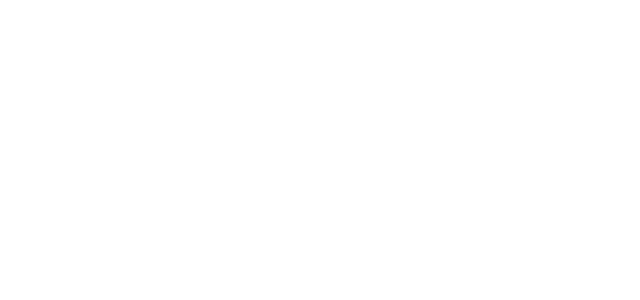
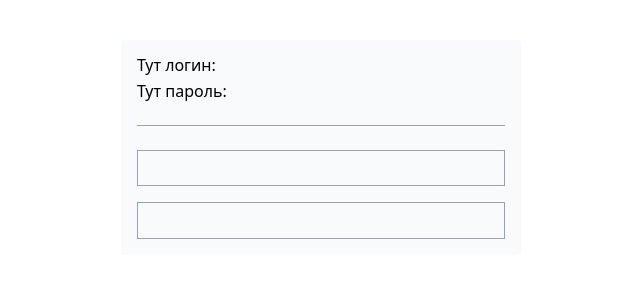
Before and after one commit to assasin0076/newbie_practice, a Vue app: page / in a window 1280 px wide. Shown: the top 300 px of the page, without its empty margins (319-959 px from the left). Built offline with nearby package versions, Linux system fonts and the light colour scheme; the HTML template or start-up script is replaced by a standard one.

Commit message:
feat: first lesson

```diff
--- a/src/assets/main.css
+++ b/src/assets/main.css
@@ -1,50 +1,352 @@
-/*
-https://serp.co/tools/css-reset/
-<link rel="stylesheet" href="https://css.serp.co/css-reset/reset.css/">
+/*! normalize.css v8.0.1 | MIT License | github.com/necolas/normalize.css */
+
+/* Document
+   ========================================================================== */
+
+/**
+ * 1. Correct the line height in all browsers.
+ * 2. Prevent adjustments of font size after orientation changes in iOS.
  */
 
-@import "tailwindcss";
+html {
+  line-height: 1.15; /* 1 */
+  -webkit-text-size-adjust: 100%; /* 2 */
+}
 
-html, body, div, span, applet, object, iframe,
-h1, h2, h3, h4, h5, h6, p, blockquote, pre,
-a, abbr, acronym, address, big, cite, code,
-del, dfn, em, img, ins, kbd, q, s, samp,
-small, strike, strong, sub, sup, tt, var,
-b, u, i, center,
-dl, dt, dd, ol, ul, li,
-fieldset, form, label, legend,
-table, caption, tbody, tfoot, thead, tr, th, td,
-article, aside, canvas, details, embed,
-figure, figcaption, footer, header, hgroup,
-menu, nav, output, ruby, section, summary,
-time, mark, audio, video {
+/* Sections
+   ========================================================================== */
+
+/**
+ * Remove the margin in all browsers.
+ */
+
+body {
   margin: 0;
-  padding: 0;
-  border: 0;
-  font-size: 100%;
-  font: inherit;
+}
+
+/**
+ * Render the `main` element consistently in IE.
+ */
+
+main {
+  display: block;
+}
+
+/**
+ * Correct the font size and margin on `h1` elements within `section` and
+ * `article` contexts in Chrome, Firefox, and Safari.
+ */
+
+h1 {
+  font-size: 2em;
+  margin: 0.67em 0;
+}
+
+/* Grouping content
+   ========================================================================== */
+
+/**
+ * 1. Add the correct box sizing in Firefox.
+ * 2. Show the overflow in Edge and IE.
+ */
+
+hr {
+  box-sizing: content-box; /* 1 */
+  height: 0; /* 1 */
+  overflow: visible; /* 2 */
+}
+
+/**
+ * 1. Correct the inheritance and scaling of font size in all browsers.
+ * 2. Correct the odd `em` font sizing in all browsers.
+ */
+
+pre {
+  font-family: monospace, monospace; /* 1 */
+  font-size: 1em; /* 2 */
+}
+
+/* Text-level semantics
+   ========================================================================== */
+
+/**
+ * Remove the gray background on active links in IE 10.
+ */
+
+a {
+  background-color: transparent;
+}
+
+/**
+ * 1. Remove the bottom border in Chrome 57-
+ * 2. Add the correct text decoration in Chrome, Edge, IE, Opera, and Safari.
+ */
+
+abbr[title] {
+  border-bottom: none; /* 1 */
+  text-decoration: underline; /* 2 */
+  text-decoration: underline dotted; /* 2 */
+}
+
+/**
+ * Add the correct font weight in Chrome, Edge, and Safari.
+ */
+
+b,
+strong {
+  font-weight: bolder;
+}
+
+/**
+ * 1. Correct the inheritance and scaling of font size in all browsers.
+ * 2. Correct the odd `em` font sizing in all browsers.
+ */
+
+code,
+kbd,
+samp {
+  font-family: monospace, monospace; /* 1 */
+  font-size: 1em; /* 2 */
+}
+
+/**
+ * Add the correct font size in all browsers.
+ */
+
+small {
+  font-size: 80%;
+}
+
+/**
+ * Prevent `sub` and `sup` elements from affecting the line height in
+ * all browsers.
+ */
+
+sub,
+sup {
+  font-size: 75%;
+  line-height: 0;
+  position: relative;
   vertical-align: baseline;
 }
-/* HTML5 display-role reset for older browsers */
-article, aside, details, figcaption, figure,
-footer, header, hgroup, menu, nav, section {
+
+sub {
+  bottom: -0.25em;
+}
+
+sup {
+  top: -0.5em;
+}
+
+/* Embedded content
+   ========================================================================== */
+
+/**
+ * Remove the border on images inside links in IE 10.
+ */
+
+img {
+  border-style: none;
+}
+
+/* Forms
+   ========================================================================== */
+
+/**
+ * 1. Change the font styles in all browsers.
+ * 2. Remove the margin in Firefox and Safari.
+ */
+
+button,
+input,
+optgroup,
+select,
+textarea {
+  font-family: inherit; /* 1 */
+  font-size: 100%; /* 1 */
+  line-height: 1.15; /* 1 */
+  margin: 0; /* 2 */
+}
+
+/**
+ * Show the overflow in IE.
+ * 1. Show the overflow in Edge.
+ */
+
+button,
+input { /* 1 */
+  overflow: visible;
+}
+
+/**
+ * Remove the inheritance of text transform in Edge, Firefox, and IE.
+ * 1. Remove the inheritance of text transform in Firefox.
+ */
+
+button,
+select { /* 1 */
+  text-transform: none;
+}
+
+/**
+ * Correct the inability to style clickable types in iOS and Safari.
+ */
+
+button,
+[type="button"],
+[type="reset"],
+[type="submit"] {
+  -webkit-appearance: button;
+}
+
+/**
+ * Remove the inner border and padding in Firefox.
+ */
+
+button::-moz-focus-inner,
+[type="button"]::-moz-focus-inner,
+[type="reset"]::-moz-focus-inner,
+[type="submit"]::-moz-focus-inner {
+  border-style: none;
+  padding: 0;
+}
+
+/**
+ * Restore the focus styles unset by the previous rule.
+ */
+
+button:-moz-focusring,
+[type="button"]:-moz-focusring,
+[type="reset"]:-moz-focusring,
+[type="submit"]:-moz-focusring {
+  outline: 1px dotted ButtonText;
+}
+
+/**
+ * Correct the padding in Firefox.
+ */
+
+fieldset {
+  padding: 0.35em 0.75em 0.625em;
+}
+
+/**
+ * 1. Correct the text wrapping in Edge and IE.
+ * 2. Correct the color inheritance from `fieldset` elements in IE.
+ * 3. Remove the padding so developers are not caught out when they zero out
+ *    `fieldset` elements in all browsers.
+ */
+
+legend {
+  box-sizing: border-box; /* 1 */
+  color: inherit; /* 2 */
+  display: table; /* 1 */
+  max-width: 100%; /* 1 */
+  padding: 0; /* 3 */
+  white-space: normal; /* 1 */
+}
+
+/**
+ * Add the correct vertical alignment in Chrome, Firefox, and Opera.
+ */
+
+progress {
+  vertical-align: baseline;
+}
+
+/**
+ * Remove the default vertical scrollbar in IE 10+.
+ */
+
+textarea {
+  overflow: auto;
+}
+
+/**
+ * 1. Add the correct box sizing in IE 10.
+ * 2. Remove the padding in IE 10.
+ */
+
+[type="checkbox"],
+[type="radio"] {
+  box-sizing: border-box; /* 1 */
+  padding: 0; /* 2 */
+}
+
+/**
+ * Correct the cursor style of increment and decrement buttons in Chrome.
+ */
+
+[type="number"]::-webkit-inner-spin-button,
+[type="number"]::-webkit-outer-spin-button {
+  height: auto;
+}
+
+/**
+ * 1. Correct the odd appearance in Chrome and Safari.
+ * 2. Correct the outline style in Safari.
+ */
+
+[type="search"] {
+  -webkit-appearance: textfield; /* 1 */
+  outline-offset: -2px; /* 2 */
+}
+
+/**
+ * Remove the inner padding in Chrome and Safari on macOS.
+ */
+
+[type="search"]::-webkit-search-decoration {
+  -webkit-appearance: none;
+}
+
+/**
+ * 1. Correct the inability to style clickable types in iOS and Safari.
+ * 2. Change font properties to `inherit` in Safari.
+ */
+
+::-webkit-file-upload-button {
+  -webkit-appearance: button; /* 1 */
+  font: inherit; /* 2 */
+}
+
+/* Interactive
+   ========================================================================== */
+
+/*
+ * Add the correct display in Edge, IE 10+, and Firefox.
+ */
+
+details {
   display: block;
 }
-body {
-  line-height: 1;
+
+/*
+ * Add the correct display in all browsers.
+ */
+
+summary {
+  display: list-item;
 }
-ol, ul {
-  list-style: none;
+
+/* Misc
+   ========================================================================== */
+
+/**
+ * Add the correct display in IE 10+.
+ */
+
+template {
+  display: none;
 }
-blockquote, q {
-  quotes: none;
+
+/**
+ * Add the correct display in IE 10.
+ */
+
+[hidden] {
+  display: none;
 }
-blockquote:before, blockquote:after,
-q:before, q:after {
-  content: '';
-  content: none;
-}
-table {
-  border-collapse: collapse;
-  border-spacing: 0;
-}
+
+
+@import "tailwindcss";
--- a/src/views/HomeView.vue
+++ b/src/views/HomeView.vue
@@ -1,6 +1,32 @@
 <script setup lang="ts">
+
+import {ref} from "vue";
+
+const login = ref()
+const password = ref()
+
+const onPassInput = (event) => {
+  const value = event.target.value
+
+  password.value = 'huy'
+}
 </script>
 
 <template>
-  <div class=""></div>
+  <div class="w-full p-10 flex items-center justify-center">
+    <div class="bg-gray-50 w-[400px] p-4 rounded">
+      <div class="flex flex-col gap-2 pb-6 mb-6 border-b-[1px] border-gray-400">
+        <div>
+         Тут логин: {{login}}
+        </div>
+        <div>
+          Тут пароль: {{password}}
+        </div>
+      </div>
+      <div class="flex gap-4 flex-col">
+        <input class="outline-none border-gray-400 border-1 p-2" v-model="login"/>
+        <input class="outline-none border-gray-400 border-1 p-2" v-model="password" @input="onPassInput"/>
+      </div>
+    </div>
+  </div>
 </template>
```
Lines whose indentation alone changed are shown as unchanged.
